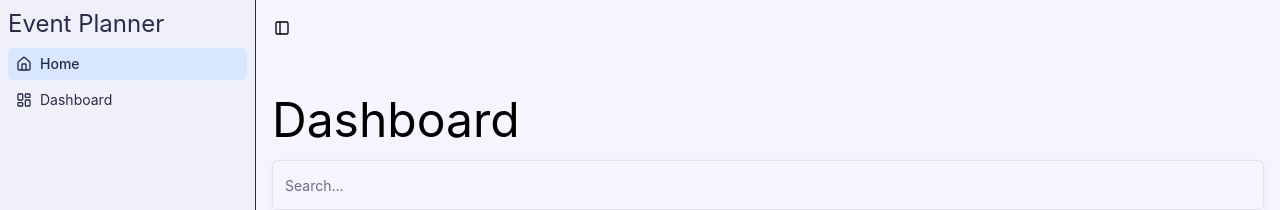
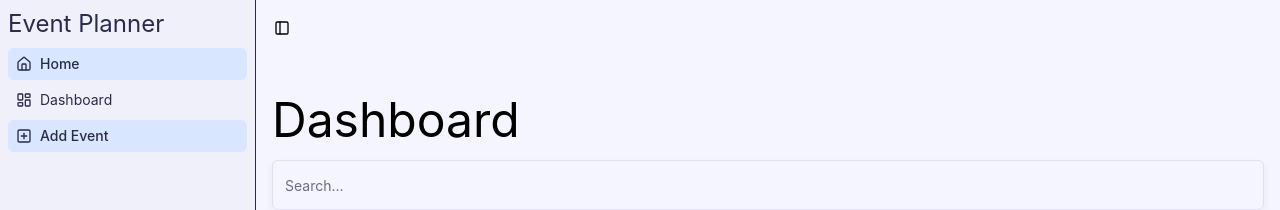
Before and after one commit to B-Chichi/Event-planner-Frontend, a React (Vite) app: page / in a window 1280 px wide. Both pictures are taken after typing "name@example.com", "Sample123" into the empty fields and a click on the button "Login". Shown: the top 210 px of the page. Built offline with nearby package versions, Linux system fonts and the light colour scheme.

Commit message:
add event navigation added

```diff
--- a/src/components/Layout/dashboard.jsx
+++ b/src/components/Layout/dashboard.jsx
@@ -4,6 +4,7 @@ import {
   SidebarProvider,
   SidebarTrigger,
 } from "@/components/ui/sidebar";
+
 
 export function Dashboard({ children }) {
   return (
@@ -15,6 +16,7 @@ export function Dashboard({ children }) {
             <SidebarTrigger />
           </div>
         </header>
+
         <div className="flex flex-1 flex-col gap-4 px-4 py-10">{children}</div>
       </SidebarInset>
     </SidebarProvider>
--- a/src/components/app-sidebar.jsx
+++ b/src/components/app-sidebar.jsx
@@ -1,5 +1,5 @@
 import * as React from "react";
-import { Home, LayoutDashboard, Calendar, Trash2 } from "lucide-react";
+import { Home, LayoutDashboard, Calendar, Trash2, Plus, SquarePlusIcon } from "lucide-react";
 
 import { NavMain } from "@/components/nav-main";
 import { NavSecondary } from "@/components/nav-secondary";
@@ -24,6 +24,12 @@ const data = {
       url: "#",
       icon: LayoutDashboard,
       isActive: false,
+    },
+    {
+      title: "Add Event",
+      url: "/add-event",
+      icon: SquarePlusIcon,
+      isActive: true,
     },
   ],
   navSecondary: [
```
